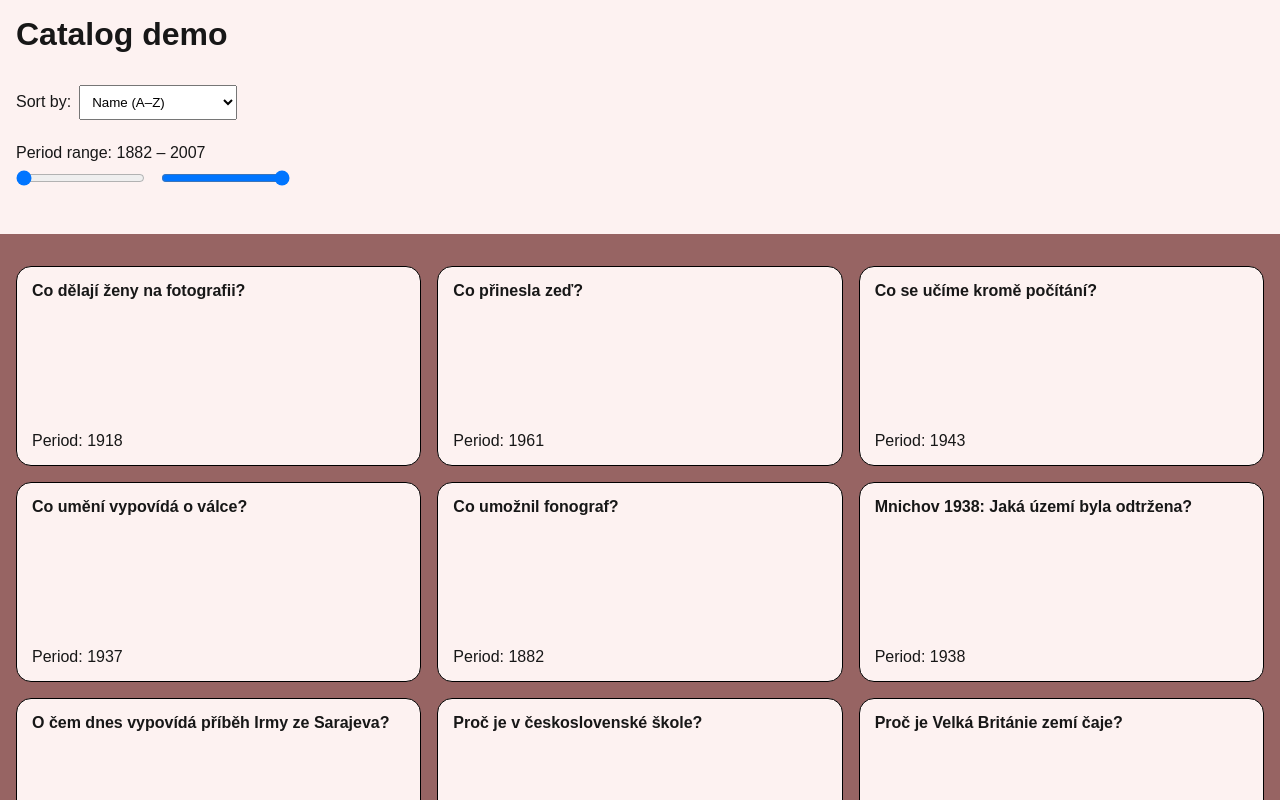
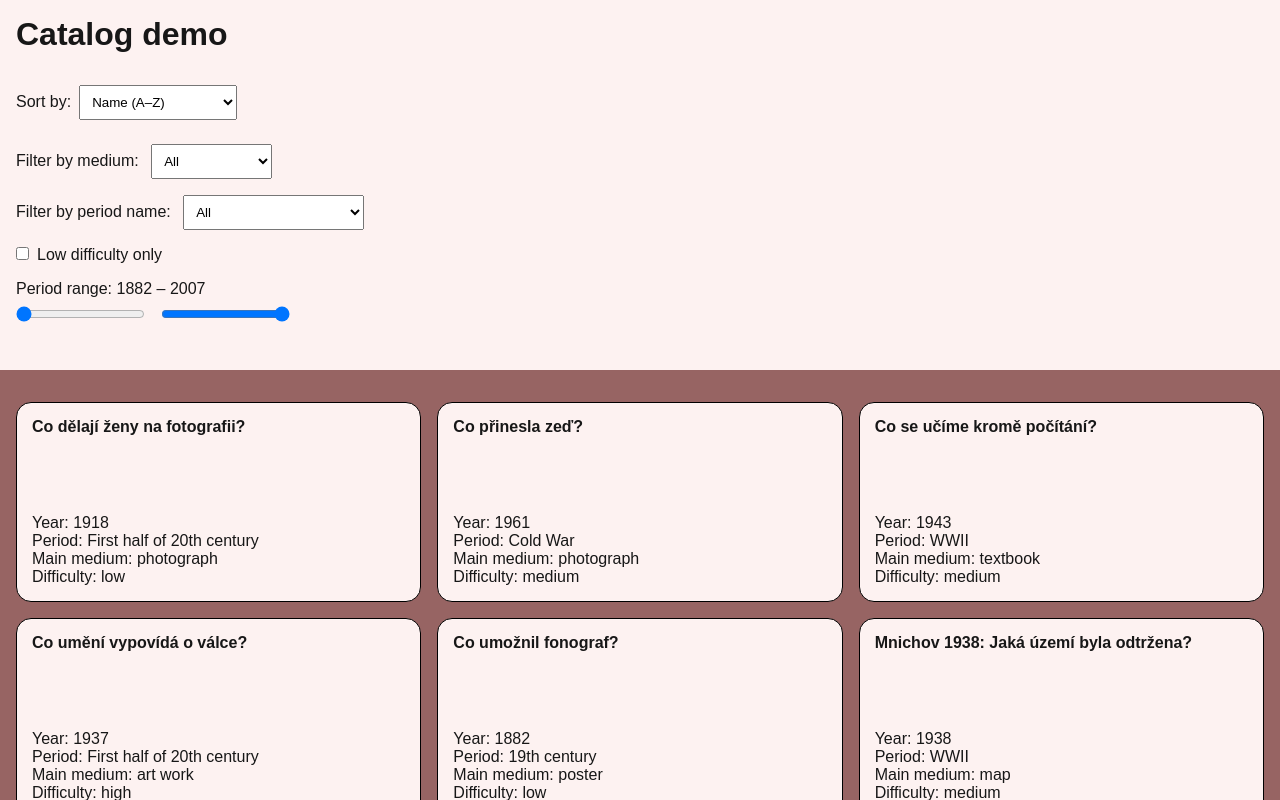
Before and after one commit to martinusvanus/historylab-english-catalog-demo, a Next.js app: page / in a window 1280 px wide. Shown: the top 800 px of the page. Built offline with nearby package versions, Linux system fonts and the light colour scheme.

Commit message:
add filters

```diff
--- a/src/app/data/data.json
+++ b/src/app/data/data.json
@@ -2,51 +2,81 @@
   {
     "id": 1,
     "name": "Co dělají ženy na fotografii?",
-    "period": "1918"
+    "period": "1918",
+    "period-name": "First half of 20th century",
+    "medium": "photograph",
+    "difficulty": "low"
   },
   {
     "id": 2,
     "name": "Proč je Velká Británie zemí čaje?",
-    "period": "1888"
+    "period": "1888",
+    "period-name": "19th century",
+    "medium": "photograph",
+    "difficulty": "high"
   },
   {
     "id": 3,
     "name": "Co přinesla zeď?",
-    "period": "1961"
+    "period": "1961",
+    "period-name": "Cold War",
+    "medium": "photograph",
+    "difficulty": "medium"
   },
   {
     "id": 4,
     "name": "Mnichov 1938: Jaká území byla odtržena?",
-    "period": "1938"
+    "period": "1938",
+    "period-name": "WWII",
+    "medium": "map",
+    "difficulty": "medium"
   },
   {
     "id": 5,
     "name": "Proč nevyhráli válku?",
-    "period": "2007"
+    "period": "2007",
+    "period-name": "WWII",
+    "medium": "text (odborný)",
+    "difficulty": "medium"
   },
   {
     "id": 6,
     "name": "Co umění vypovídá o válce?",
-    "period": "1937"
+    "period": "1937",
+    "period-name": "First half of 20th century",
+    "medium": "art work",
+    "difficulty": "high"
   },
   {
     "id": 7,
     "name": "Proč je v československé škole?",
-    "period": "1953"
+    "period": "1953",
+    "period-name": "Cold War",
+    "medium": "photograph",
+    "difficulty": "low"
   },
   {
     "id": 8,
     "name": "Co se učíme kromě počítání?",
-    "period": "1943"
+    "period": "1943",
+    "period-name": "WWII",
+    "medium": "textbook",
+    "difficulty": "medium"
   },
   {
     "id": 9,
     "name": "Co umožnil fonograf?",
-    "period": "1882"
+    "period": "1882",
+    "period-name": "19th century",
+    "medium": "poster",
+    "difficulty": "low"
   },
   {
     "id": 10,
     "name": "O čem dnes vypovídá příběh Irmy ze Sarajeva?",
-    "period": "1993"
+    "period": "1993",
+    "period-name": "Post-Cold War",
+    "medium": "video",
+    "difficulty": "high"
   }
 ]
--- a/src/app/page.js
+++ b/src/app/page.js
@@ -9,9 +9,14 @@ export default function Home() {
   const [sortBy, setSortBy] = useState('name');
   const [minPeriod, setMinPeriod] = useState(0);
   const [maxPeriod, setMaxPeriod] = useState(10);
+  const [selectedMedium, setSelectedMedium] = useState('all');
+  const [selectedPeriodName, setSelectedPeriodName] = useState('all');
+  const [onlyLowDifficulty, setOnlyLowDifficulty] = useState(false);
 
   // Get actual min and max period from the data
   const periods = data.map(item => item.period);
+  const mediums = Array.from(new Set(data.map(item => item.medium)));
+  const periodNames = Array.from(new Set(data.map(item => item["period-name"])));
   const realMin = Math.min(...periods);
   const realMax = Math.max(...periods);
 
@@ -32,9 +37,11 @@ export default function Home() {
     return 0;
   });
 
-  // Apply filtering by period
-  const filteredData = sortedData.filter(
-    item => item.period >= minPeriod && item.period <= maxPeriod
+  // Filter by period and medium
+  const filteredData = sortedData.filter(item =>
+    item.period >= minPeriod &&
+    item.period <= maxPeriod &&
+    (selectedMedium === 'all' || item.medium === selectedMedium) && (selectedPeriodName === 'all' || item["period-name"] === selectedPeriodName) && (!onlyLowDifficulty || item.difficulty === 'low')
   );
 
   return (
@@ -55,6 +62,50 @@ export default function Home() {
           <option value="period-a">Period (ascending)</option>
           <option value="period-d">Period (descending)</option>
         </select>
+
+        <div style={{ marginBottom: '1rem' }}>
+          <label htmlFor="medium">Filter by medium: </label>
+          <select
+            id="medium"
+            value={selectedMedium}
+            onChange={(e) => setSelectedMedium(e.target.value)}
+            style={{ marginLeft: '0.5rem', padding: '0.5rem' }}
+          >
+            <option value="all">All</option>
+            {mediums.map((medium) => (
+              <option key={medium} value={medium}>
+                {medium}
+              </option>
+            ))}
+          </select>
+        </div>
+
+        <div style={{ marginBottom: '1rem' }}>
+          <label htmlFor="period-name">Filter by period name: </label>
+          <select
+            id="period-name"
+            value={selectedPeriodName}
+            onChange={(e) => setSelectedPeriodName(e.target.value)}
+            style={{ marginLeft: '0.5rem', padding: '0.5rem' }}
+          >
+            <option value="all">All</option>
+            {periodNames.map((name) => (
+              <option key={name} value={name}>{name}</option>
+            ))}
+          </select>
+        </div>
+
+        <div style={{ marginBottom: '1rem' }}>
+          <label>
+            <input
+              type="checkbox"
+              checked={onlyLowDifficulty}
+              onChange={(e) => setOnlyLowDifficulty(e.target.checked)}
+              style={{ marginRight: '0.5rem' }}
+            />
+            Low difficulty only
+          </label>
+        </div>
 
         <div style={{ marginBottom: '2rem' }}>
           <label>
@@ -87,7 +138,12 @@ export default function Home() {
         {filteredData.map(item => (
           <div key={item.id} className={styles.card}>
             <strong>{item.name}</strong>
-            <p>Period: {item.period}</p>
+            <div>
+              <p>Year: {item.period}</p>
+              <p>Period: {item["period-name"]}</p>
+              <p>Main medium: {item.medium}</p>
+              <p>Difficulty: {item.difficulty}</p>
+            </div>
           </div>
         ))}
       </div>
```
